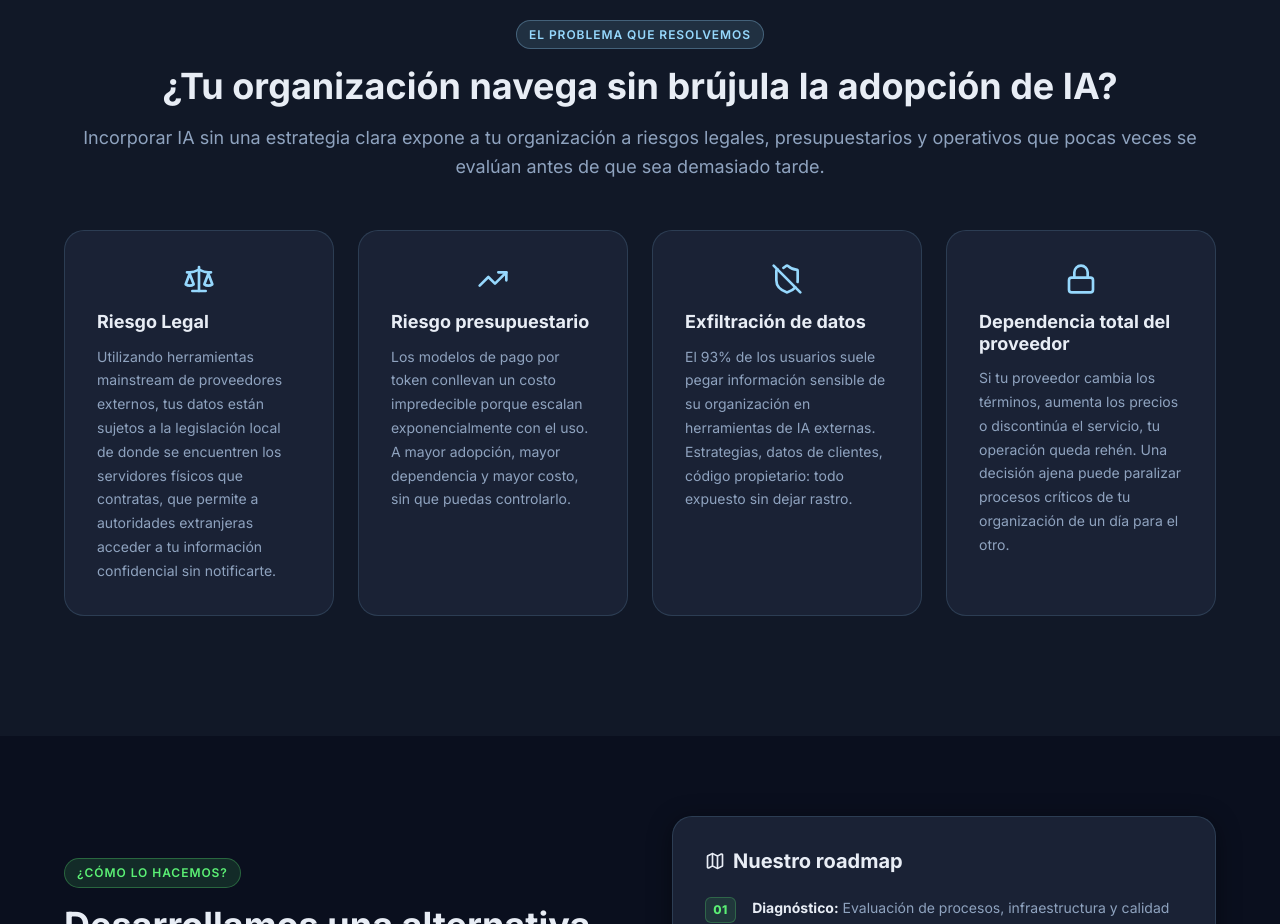
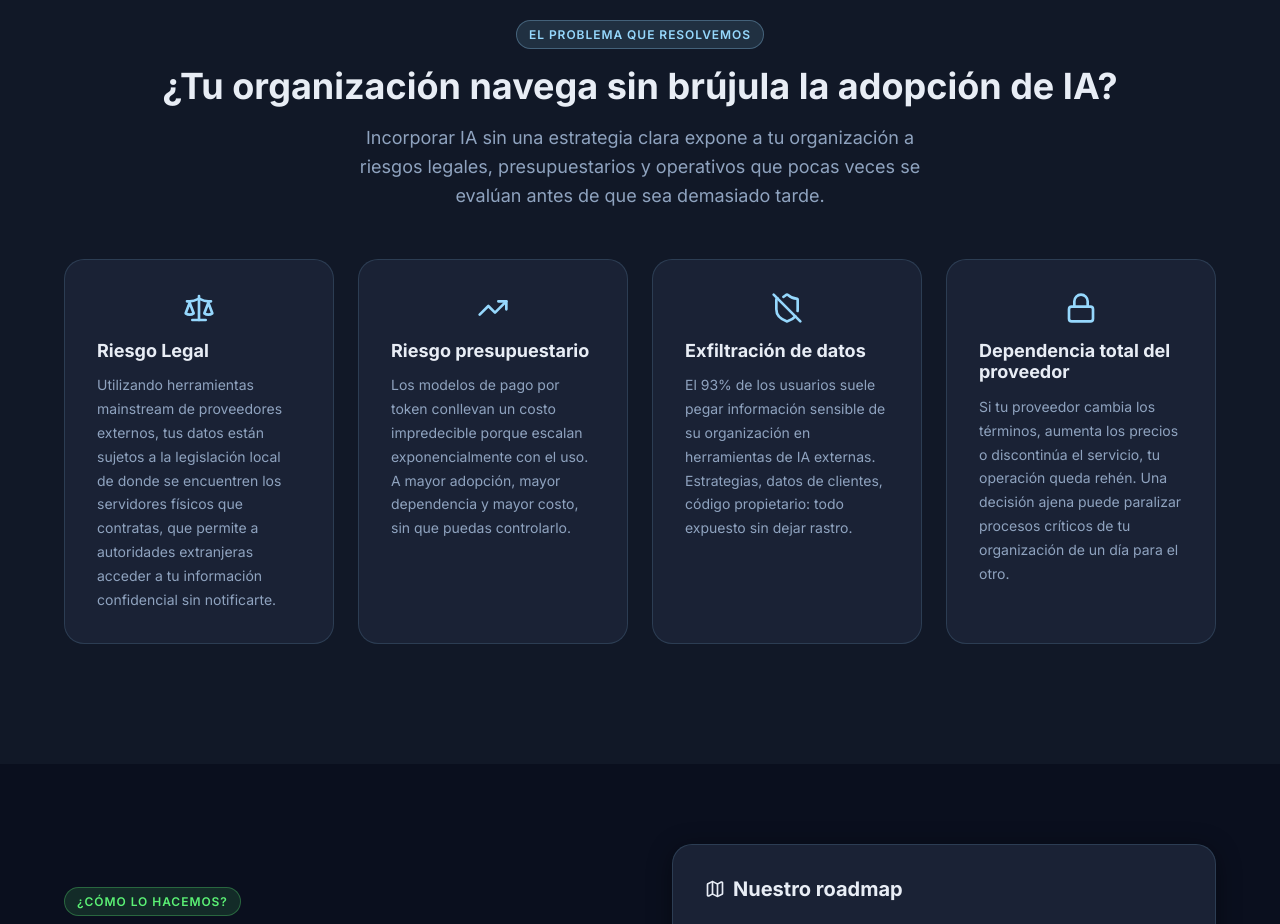
Before and after one commit to nicolasdimarco/GenIA, a React (Vite) app: page / in a window 1280 px wide. Shown: the part 860-1784 px from the top of the page. Built offline with nearby package versions, Linux system fonts and the light colour scheme.

Commit message:
fix(problema): revertir ancho completo del parrafo del header

```diff
--- a/src/components/Problem.css
+++ b/src/components/Problem.css
@@ -1,9 +1,5 @@
 .problem {
   background: var(--color-bg-alt);
-}
-
-.problem .section-header p {
-  max-width: none;
 }
 
 .problem__grid {
```
